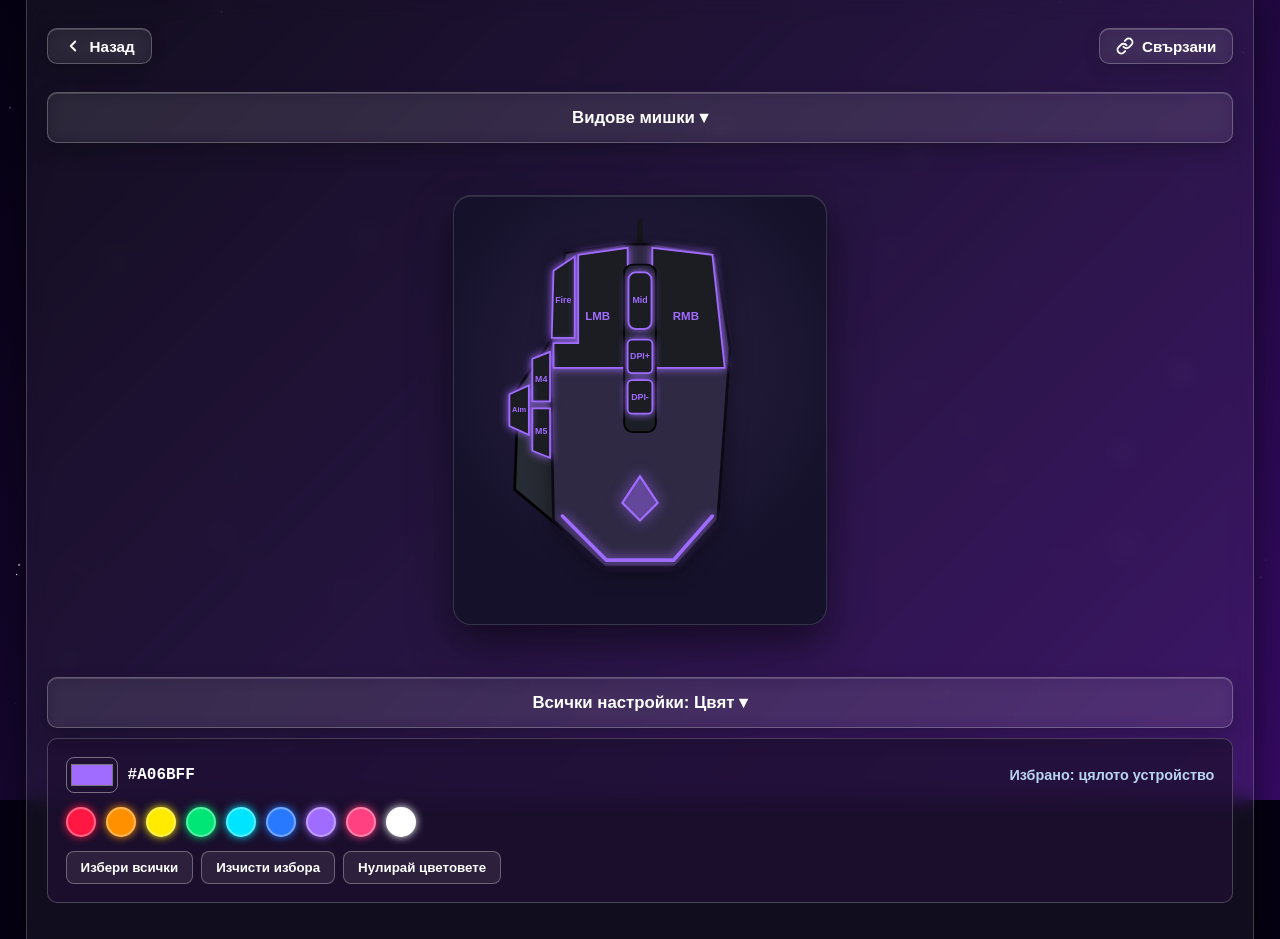
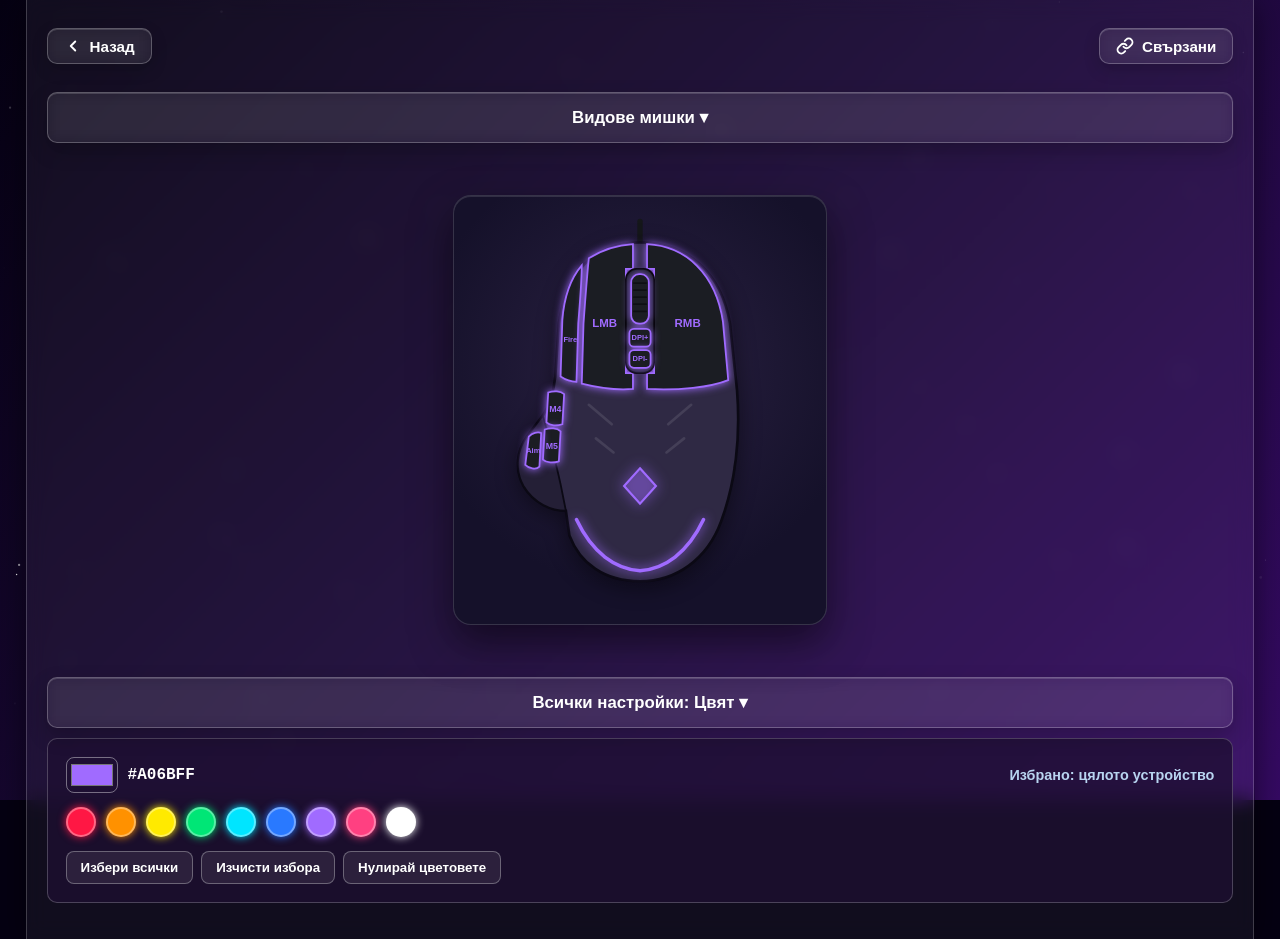
Before and after one commit to maevjoan-hash/web_RGB_changer_v2, a plain HTML site: page mouse-gaming.html in a window 1280 px wide. Drawn offline with Linux system fonts and the light colour scheme.

Commit message:
Redraw the gaming mouse with a sculpted G502-style shape
- Sculpted right-handed body with a thumb wing, angled palm accents and a
  ribbed scroll wheel; DPI+ / DPI- sit behind the wheel, Fire runs along
  the outer edge of the left button, M4 / M5 follow the thumb edge and
  Aim (sniper) sits on the thumb wing
- Same button ids (Fire, LMB, RMB, Scroll, DPI+, DPI-, M4, M5, Sniper), so
  saved colors and button functions keep working; RGB stays on every
  button, the logo and the rear under-glow strip
- Thumb rest and palm accents use the site's purple tones

Co-Authored-By: Claude Opus 5.5 <noreply@anthropic.com>
Claude-Session: https://claude.ai/code/session_018vGEQ2gAsJRXQNFQCdWChy

```diff
--- a/mouse-gaming.html
+++ b/mouse-gaming.html
@@ -41,59 +41,60 @@
         <div id="device-display-area" class="device-display-area mouse-display-area">
           <div class="mouse-stage">
             <svg class="mouse-svg mouse-svg--gaming" viewBox="0 0 340 440" role="group" aria-label="Геймърска FPS мишка с 9 бутона">
-              <path d="M 170 6 L 170 40" class="mouse-cable" aria-hidden="true" />
-              <path d="M 70 140 L 32 195 L 28 310 L 82 355 Z" class="mouse-thumb-rest" aria-hidden="true" />
-              <path d="M 85 42 L 150 32 L 190 32 L 255 42 L 272 150 L 258 345 L 210 398 L 130 398 L 72 345 L 68 150 Z" class="mouse-shell" aria-hidden="true" />
-              <path d="M 82 340 L 132 390 L 208 390 L 252 340" class="mouse-rgb-strip" aria-hidden="true" />
+              <path d="M 170 6 C 170 16 170 22 170 32" class="mouse-cable" aria-hidden="true" />
+              <path d="M 170 30 C 224 30 262 64 272 122 L 280 198 C 284 250 278 302 262 346 C 246 390 210 414 170 414 C 130 414 102 394 90 362 L 86 334 C 70 334 50 326 38 306 C 28 288 30 266 42 250 L 60 226 C 68 214 72 200 74 182 L 78 122 C 86 64 118 30 170 30 Z" class="mouse-shell" aria-hidden="true" />
+              <path d="M 86 334 C 70 334 50 326 38 306 C 28 288 30 266 42 250 L 60 226 C 66 248 74 276 80 304 Z" class="mouse-thumb-rest" aria-hidden="true" />
+              <path d="M 112 214 L 138 236 M 228 214 L 202 236 M 120 252 L 140 268 M 220 252 L 200 268" class="mouse-accent" aria-hidden="true" />
+              <path d="M 98 344 C 116 382 142 400 170 402 C 198 400 224 382 242 344" class="mouse-rgb-strip" aria-hidden="true" />
 
               <g class="mouse-btn-group" data-btn="Fire" role="button" tabindex="0" aria-pressed="false" aria-label="Бърз Rapid-Fire бутон">
-                <polygon points="72,62 96,46 96,138 70,138" class="mouse-btn mouse-btn--accent" />
-                <text x="83" y="96" class="mouse-btn-label mouse-btn-label--small" aria-hidden="true">Fire</text>
+                <path d="M 104 56 C 92 70 84 92 82 118 L 80 182 C 86 186 92 188 98 188 L 100 122 C 102 96 104 74 104 56 Z" class="mouse-btn mouse-btn--accent" />
+                <text x="91" y="140" class="mouse-btn-label mouse-btn-label--tiny" aria-hidden="true">Fire</text>
               </g>
 
               <g class="mouse-btn-group" data-btn="LMB" role="button" tabindex="0" aria-pressed="false" aria-label="Ляв основен бутон">
-                <polygon points="100,44 156,36 156,172 72,172 72,144 100,144" class="mouse-btn" />
-                <text x="122" y="115" class="mouse-btn-label" aria-hidden="true">LMB</text>
+                <path d="M 112 48 C 128 38 146 33 162 32 L 162 60 L 154 60 L 154 178 L 162 178 L 162 196 C 140 198 120 194 104 190 L 106 122 C 108 94 110 68 112 48 Z" class="mouse-btn" />
+                <text x="130" y="122" class="mouse-btn-label" aria-hidden="true">LMB</text>
               </g>
 
               <g class="mouse-btn-group" data-btn="RMB" role="button" tabindex="0" aria-pressed="false" aria-label="Десен основен бутон">
-                <polygon points="184,36 252,44 266,172 184,172" class="mouse-btn" />
-                <text x="222" y="115" class="mouse-btn-label" aria-hidden="true">RMB</text>
+                <path d="M 178 32 C 222 34 256 66 264 120 L 270 186 C 250 194 214 198 178 196 L 178 178 L 186 178 L 186 60 L 178 60 Z" class="mouse-btn" />
+                <text x="224" y="122" class="mouse-btn-label" aria-hidden="true">RMB</text>
               </g>
 
-              <rect x="152" y="55" width="36" height="190" rx="10" class="mouse-scroll-slot" aria-hidden="true" />
+              <rect x="154" y="60" width="32" height="118" rx="12" class="mouse-scroll-slot" aria-hidden="true" />
 
               <g class="mouse-btn-group" data-btn="Scroll" role="button" tabindex="0" aria-pressed="false" aria-label="Геймърски скрол, среден бутон">
-                <rect x="157" y="64" width="26" height="64" rx="8" class="mouse-btn" />
-                <text x="170" y="96" class="mouse-btn-label mouse-btn-label--small" aria-hidden="true">Mid</text>
+                <rect x="160" y="66" width="20" height="56" rx="9" class="mouse-btn mouse-btn--scroll" />
+                <path d="M 163 76 H 177 M 163 84 H 177 M 163 92 H 177 M 163 100 H 177 M 163 108 H 177" class="mouse-wheel-ribs" aria-hidden="true" />
               </g>
 
               <g class="mouse-btn-group" data-btn="DPI+" role="button" tabindex="0" aria-pressed="false" aria-label="Увеличаване на чувствителността">
-                <rect x="156" y="140" width="28" height="38" rx="5" class="mouse-btn" />
-                <text x="170" y="160" class="mouse-btn-label mouse-btn-label--small" aria-hidden="true">DPI+</text>
+                <rect x="158" y="128" width="24" height="20" rx="5" class="mouse-btn" />
+                <text x="170" y="138" class="mouse-btn-label mouse-btn-label--tiny" aria-hidden="true">DPI+</text>
               </g>
 
               <g class="mouse-btn-group" data-btn="DPI-" role="button" tabindex="0" aria-pressed="false" aria-label="Намаляване на чувствителността">
-                <rect x="156" y="186" width="28" height="38" rx="5" class="mouse-btn" />
-                <text x="170" y="206" class="mouse-btn-label mouse-btn-label--small" aria-hidden="true">DPI-</text>
+                <rect x="158" y="152" width="24" height="20" rx="5" class="mouse-btn" />
+                <text x="170" y="162" class="mouse-btn-label mouse-btn-label--tiny" aria-hidden="true">DPI-</text>
               </g>
 
               <g class="mouse-btn-group" data-btn="M4" role="button" tabindex="0" aria-pressed="false" aria-label="Страничен макро бутон 1">
-                <polygon points="48,162 68,154 68,210 48,210" class="mouse-btn" />
-                <text x="58" y="185" class="mouse-btn-label mouse-btn-label--small" aria-hidden="true">M4</text>
+                <path d="M 66 200 C 72 198 80 198 84 202 L 82 236 C 76 238 68 238 64 234 Z" class="mouse-btn" />
+                <text x="74" y="219" class="mouse-btn-label mouse-btn-label--small" aria-hidden="true">M4</text>
               </g>
 
               <g class="mouse-btn-group" data-btn="M5" role="button" tabindex="0" aria-pressed="false" aria-label="Страничен макро бутон 2">
-                <polygon points="48,218 68,218 68,274 48,266" class="mouse-btn" />
-                <text x="58" y="245" class="mouse-btn-label mouse-btn-label--small" aria-hidden="true">M5</text>
+                <path d="M 62 242 C 68 240 76 240 80 244 L 78 278 C 72 280 64 280 60 276 Z" class="mouse-btn" />
+                <text x="70" y="261" class="mouse-btn-label mouse-btn-label--small" aria-hidden="true">M5</text>
               </g>
 
               <g class="mouse-btn-group" data-btn="Sniper" role="button" tabindex="0" aria-pressed="false" aria-label="Страничен бутон за прицелване и нисък DPI">
-                <polygon points="22,202 44,192 44,248 22,238" class="mouse-btn mouse-btn--accent" />
-                <text x="33" y="220" class="mouse-btn-label mouse-btn-label--tiny" aria-hidden="true">Aim</text>
+                <path d="M 44 250 C 48 246 54 244 58 246 L 56 284 C 52 288 44 286 40 282 Z" class="mouse-btn mouse-btn--accent" />
+                <text x="49" y="266" class="mouse-btn-label mouse-btn-label--tiny" aria-hidden="true">Aim</text>
               </g>
 
-              <polygon points="170,295 190,325 170,345 150,325" class="mouse-gaming-logo" aria-hidden="true" />
+              <polygon points="170,286 188,306 170,326 152,306" class="mouse-gaming-logo" aria-hidden="true" />
             </svg>
           </div>
         </div>
--- a/style.css
+++ b/style.css
@@ -470,9 +470,17 @@ button.layout-option {
 }
 
 .mouse-thumb-rest {
-  fill: #272b33;
-  stroke: #000000;
+  fill: #241f36;
+  stroke: #0b0914;
+  stroke-width: 2;
+}
+
+.mouse-accent {
+  fill: none;
+  stroke: rgba(255, 255, 255, 0.1);
   stroke-width: 3;
+  stroke-linecap: round;
+  pointer-events: none;
 }
 
 .mouse-btn--accent {
```
